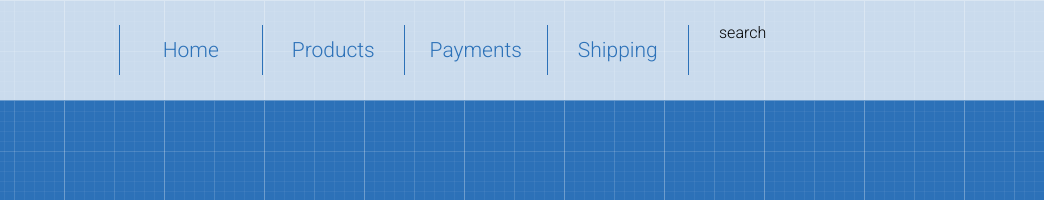
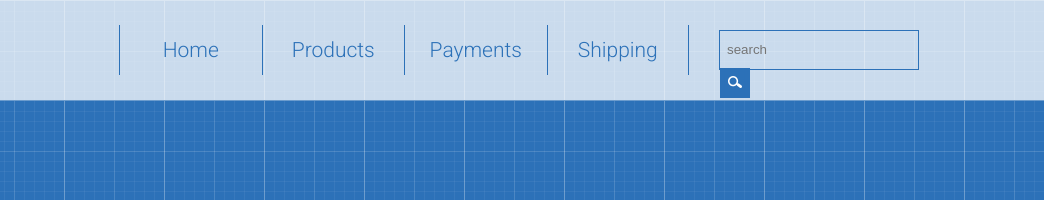
Before and after one commit to IglaRiga/shop-project2, a plain HTML site: page index.html in a window 1280 px wide. Shown: the top 200 px of the page, 236-1280 px from the left. Drawn offline with Linux system fonts and the light colour scheme.

Commit message:
Add search form

```diff
--- a/index.html
+++ b/index.html
@@ -30,7 +30,10 @@
                     </nav>
                 </div>
                 <div class="col-3">
-                    search
+                    <form class="search" action="">
+                        <input class="search-in" type="text" placeholder="search">
+                        <button class="search-but"><img src="images/search.png" alt=""></button>
+                    </form>
                 </div>
             </div>
         </div>
--- a/style.css
+++ b/style.css
@@ -62,3 +62,26 @@ body{
     background-color: #2c71b8;
     color: white;
 }
+.search{
+    border: #2c71b8 1px solid;
+    height: 40px;
+    width: 200px;
+    margin-top: 5px;
+}
+.search-in{
+    border: none;
+    background: none;
+    color: #2c71b8;
+    line-height: 25px;
+    margin: 5px;
+}
+.search-but{
+    background: #2c71b8;
+    border: none;
+    height: 30px;
+    width: 30px;
+    padding: 0;
+}
+.search-but:hover{
+    background: rgba(255, 255, 255, 0.5);
+}
```
Also changed, not shown: images/busket.png (added), images/search.png (added).
